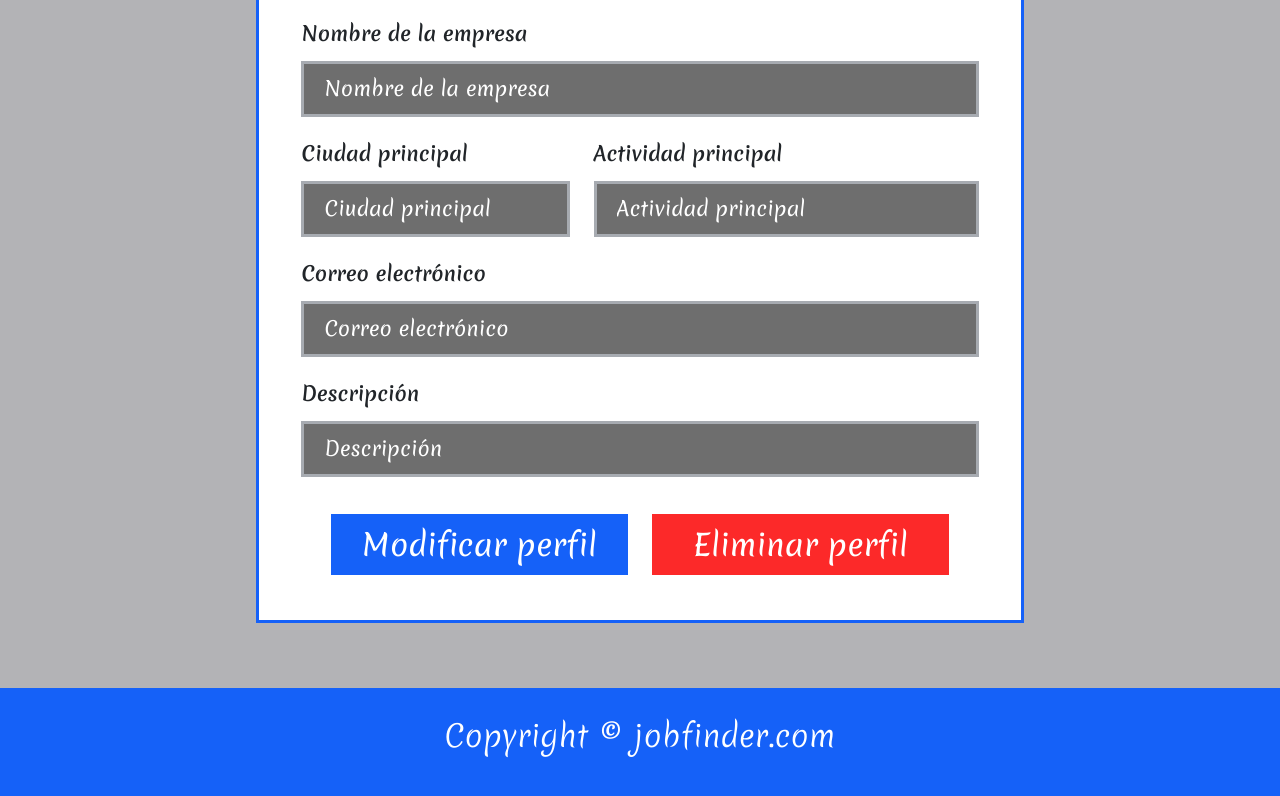
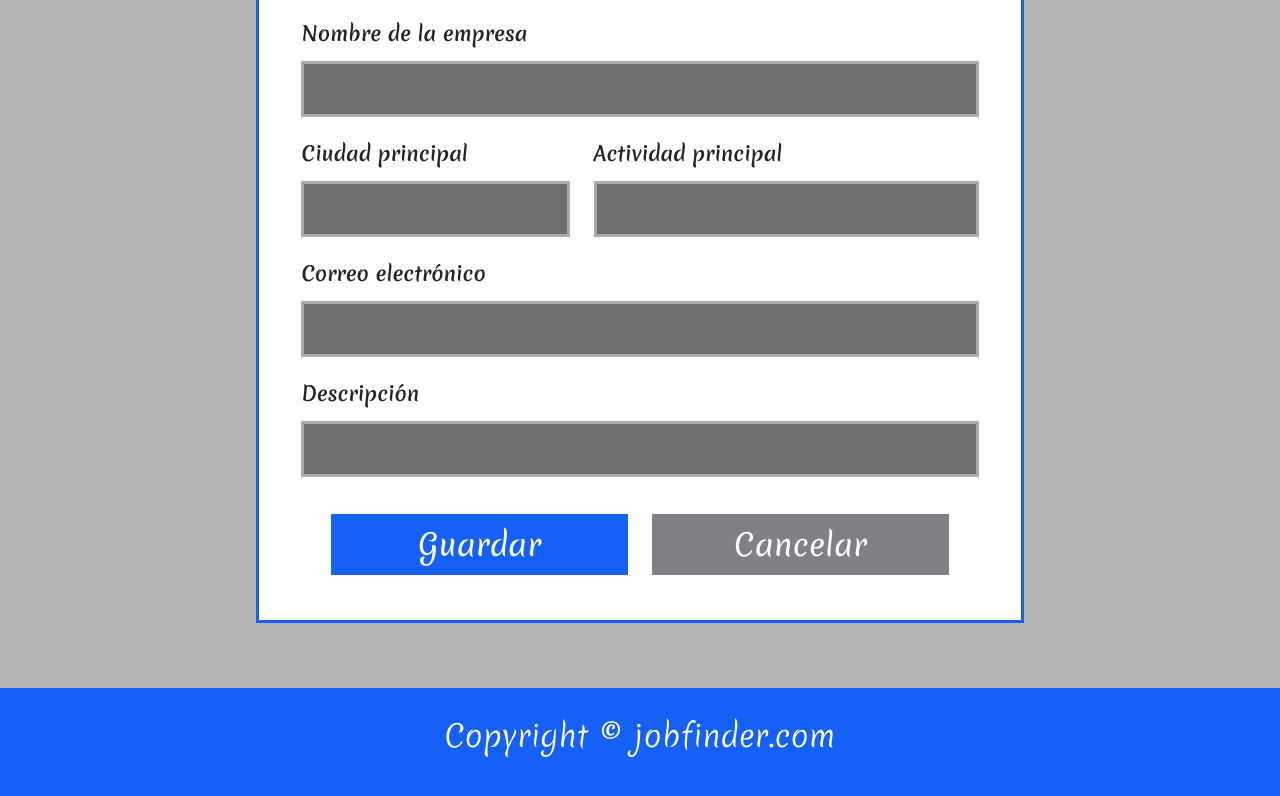
Before and after one commit to Sebastianlf270716/jobfinder-front, an Angular app: page /profile-consult-employer in a window 1280 px wide. Both pictures are taken after a click on the button "Modificar perfil". Shown: the part 311-1107 px from the top of the page. Built offline with nearby package versions, Linux system fonts and the light colour scheme; a web font is replaced by a local one.

Commit message:
actualización - Formularios

```diff
--- a/src/app/components/pages/offer-consult/offer-consult.component.ts
+++ b/src/app/components/pages/offer-consult/offer-consult.component.ts
@@ -26,9 +26,7 @@ export class OfferConsultComponent implements OnInit {
   }
 
   public bloquearCampos(){
-    this.soloLectura = true;
-    this.visible = "";
-    this.invisible = "ocultar";
+    location.reload()
   }
 
   constructor(private ruta: Router) { }
--- a/src/app/components/pages/profile-consult-employer/profile-consult-employer.component.html
+++ b/src/app/components/pages/profile-consult-employer/profile-consult-employer.component.html
@@ -8,38 +8,44 @@
             <div class="row">
                 <div class="col-lg-12">
                     <label for="txtNombre">Nombre de la empresa</label>
-                    <input type="text" placeholder="Nombre de la empresa" class="dato" id="txtNombre" readonly />
+                    <input type="text" [value]="nombre" class="dato" id="txtNombre" [readOnly]="soloLectura" />
                 </div>
             </div>
             <div class="row">
                 <div class="col-xl-5 campo">
                     <label for="txtCiudad">Ciudad principal</label>
-                    <input type="text" placeholder="Ciudad principal" class="dato" id="txtCiudad" readonly />
+                    <input type="text" [value]="ciudad" class="dato" id="txtCiudad" [readOnly]="soloLectura" />
                 </div>
                 <div class="col-xl-7 campo">
                     <label for="txtActividad">Actividad principal</label>
-                    <input type="text" placeholder="Actividad principal" class="dato" id="txtActividad" readonly />
+                    <input type="text" [value]="actividad" class="dato" id="txtActividad" [readOnly]="soloLectura" />
                 </div>
             </div>
             <div class="row">
                 <div class="col-lg-12">
                     <label for="txtCorreo">Correo electrónico</label>
-                    <input type="text" placeholder="Correo electrónico" class="dato" id="txtCorreo" readonly />
+                    <input type="text" [value]="correo" class="dato" id="txtCorreo" [readOnly]="soloLectura" />
                 </div>
             </div>
             <div class="row">
                 <div class="col-lg-12">
                     <label for="txtDescripcion">Descripción</label>
-                    <input type="text" placeholder="Descripción" class="dato" id="txtDescripcion" readonly />
+                    <input type="text" [value]="descripcion" class="dato" id="txtDescripcion" [readOnly]="soloLectura" />
                 </div>
             </div>
             <div class="row">
                 <div class="row">
                     <div class="col-lg-6">
-                        <button class="btn-modificar">Modificar perfil</button>
+                        <button class="btn-modificar" [ngClass]="visible" (click)="habilitarCampos()">Modificar perfil</button>
                     </div>
                     <div class="col-lg-6">
-                        <button class="btn-eliminar">Eliminar perfil</button>
+                        <button class="btn-eliminar" [ngClass]="visible" >Eliminar perfil</button>
+                    </div>
+                    <div class="col-lg-6">
+                        <button class="btn-guardar" [ngClass]="invisible" >Guardar</button>
+                    </div>
+                    <div class="col-lg-6">
+                        <button class="btn-cancelar" [ngClass]="invisible" (click)="bloquearCampos()" >Cancelar</button>
                     </div>
                 </div>
             </div>
--- a/src/app/components/pages/profile-consult-employer/profile-consult-employer.component.scss
+++ b/src/app/components/pages/profile-consult-employer/profile-consult-employer.component.scss
@@ -46,7 +46,7 @@
     color: white;
 }
 
-.btn-modificar, .btn-eliminar{
+.btn-modificar, .btn-eliminar, .btn-guardar, .btn-cancelar{
     width: 100%;
     padding-block: 8px;
     font-size: 30px;
@@ -59,7 +59,7 @@
     background-color: #fc2929;
 }
 
-.btn-modificar{
+.btn-modificar, .btn-guardar{
     background-color: #1561F8;
 }
 
@@ -67,8 +67,14 @@
     background-color: #FE4B4B;
 }
 
-.btn-modificar:hover{
-    background-color: #5d93ff;;
+.btn-modificar:hover, .btn-guardar:hover{
+    background-color: #5d93ff;
+}
+.btn-cancelar{
+    background-color: #7f8185;
+}
+.btn-cancelar:hover{
+    background-color: #A7ABB1;
 }
 
 label{
@@ -82,5 +88,8 @@ label{
     float: right;
     margin-top: -75px;
     margin-right: 20px;
+}
 
+.ocultar{
+    display: none;
 }
--- a/src/app/components/pages/profile-consult-employer/profile-consult-employer.component.ts
+++ b/src/app/components/pages/profile-consult-employer/profile-consult-employer.component.ts
@@ -6,6 +6,26 @@ import { Component, OnInit } from '@angular/core';
   styleUrls: ['./profile-consult-employer.component.scss']
 })
 export class ProfileConsultEmployerComponent implements OnInit {
+  soloLectura: boolean = true;
+  visible: string = "";
+  invisible: string = "ocultar";
+
+  id: Number = 0;
+  nombre: string = "";
+  ciudad: string = "";
+  actividad: string = "";
+  correo: string = "";
+  descripcion: string = "";
+
+  public habilitarCampos(){
+    this.soloLectura = false;
+    this.visible = "ocultar";
+    this.invisible = "";
+  }
+
+  public bloquearCampos(){
+    location.reload()
+  }
 
   constructor() { }
 
--- a/src/app/components/pages/profile-consult-user/profile-consult-user.component.ts
+++ b/src/app/components/pages/profile-consult-user/profile-consult-user.component.ts
@@ -36,9 +36,7 @@ export class ProfileConsultUserComponent implements OnInit {
   }
 
   public bloquearCampos(){
-    this.soloLectura = true;
-    this.visible = "";
-    this.invisible = "ocultar";
+    location.reload()
   }
 
   constructor() { }
```
